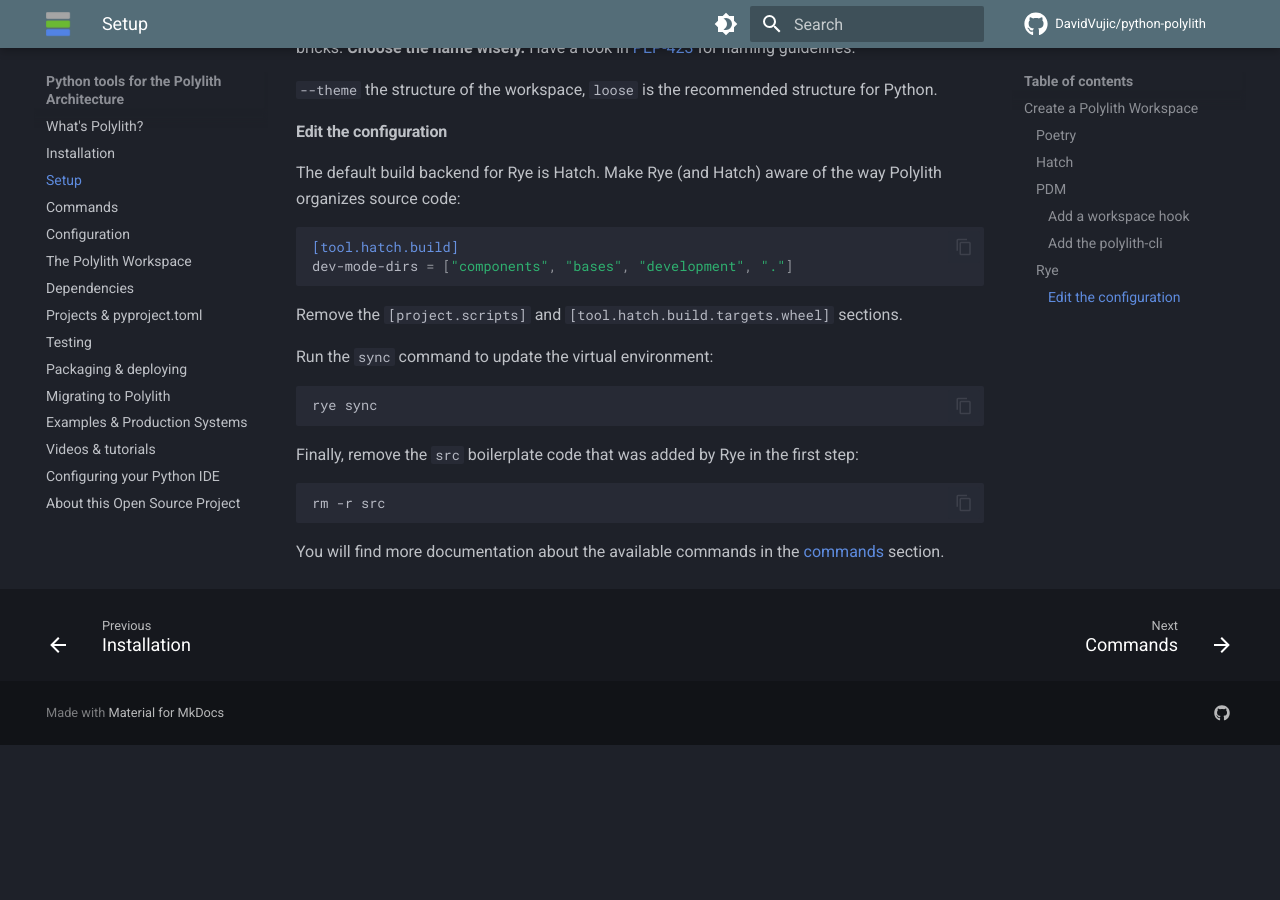
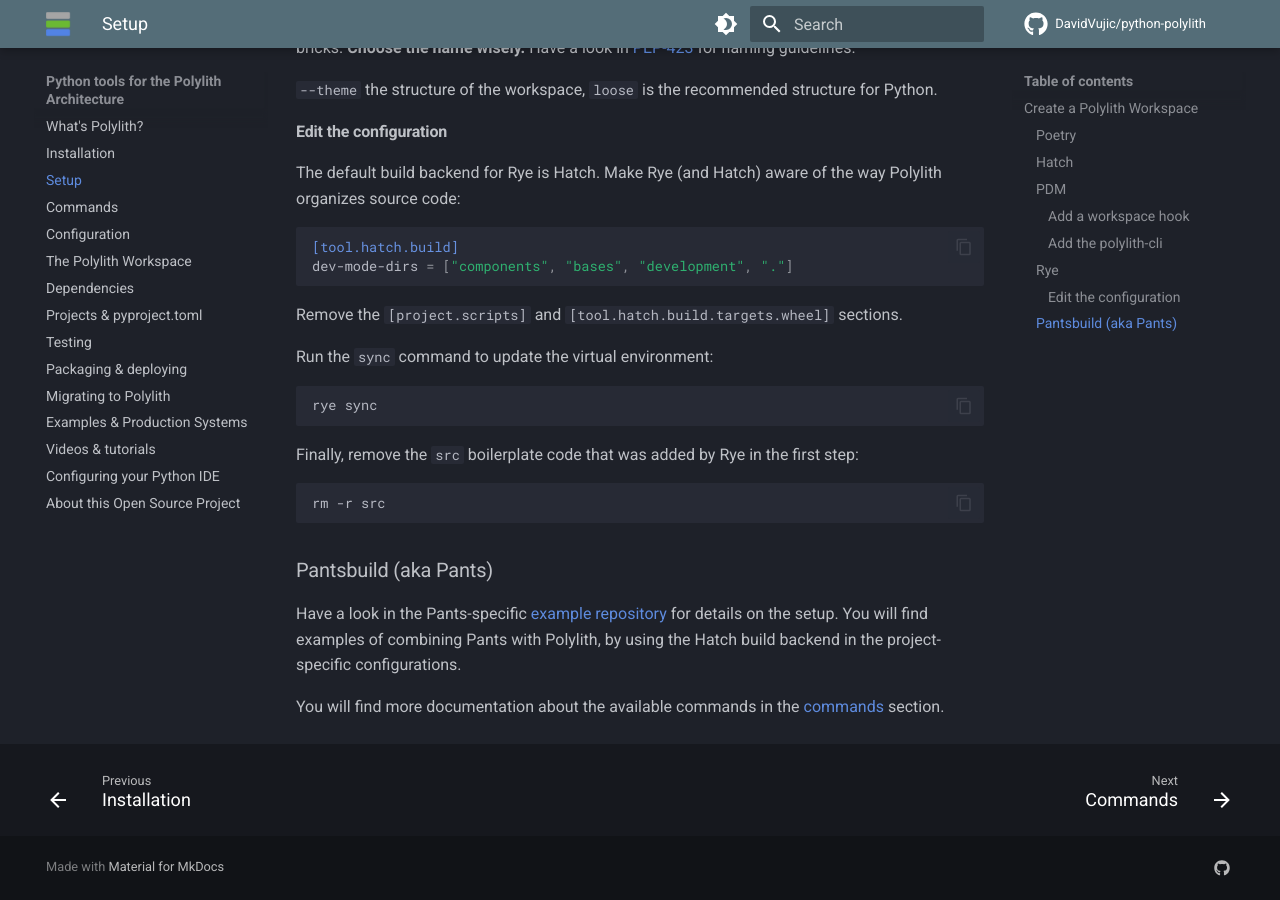
Before and after one commit to DavidVujic/python-polylith-docs, an MkDocs documentation site: the page built from docs/setup.md, in a window 1280 px wide and 900 px high, scrolled down 3061 px. Built offline with MkDocs 1.6.1 and Material for MkDocs 9.7.7, drawn with Linux system fonts in a browser that asks for light colours; comment, search, counter and statistics services are not loaded; before the commit the page ends 3806 px from its top, so only the background shows below that.

Commit message:
add docs about Pantsbuild (aka Pants) and how to combine it with Polylith

````diff
--- a/docs/setup.md
+++ b/docs/setup.md
@@ -170,5 +170,9 @@
 rm -r src
 ```
 
+### Pantsbuild (aka Pants)
+Have a look in the Pants-specific [example repository](examples.md) for details on the setup.
+You will find examples of combining Pants with Polylith, by using the Hatch build backend in the project-specific configurations.
+
 
 You will find more documentation about the available commands in the [commands](commands.md) section.
````
Also changed, not shown: docs/examples.md (+1 -0 lines), docs/index.md (+1 -1 lines).
